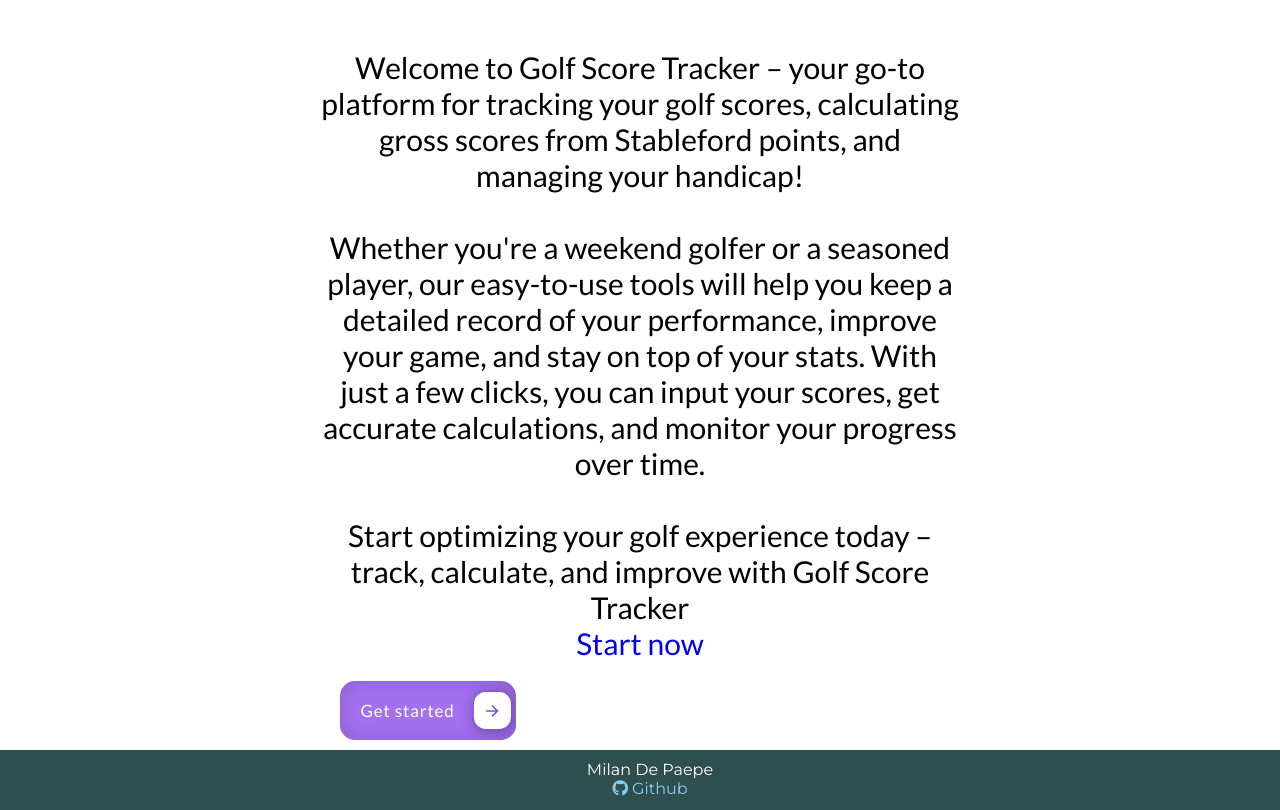
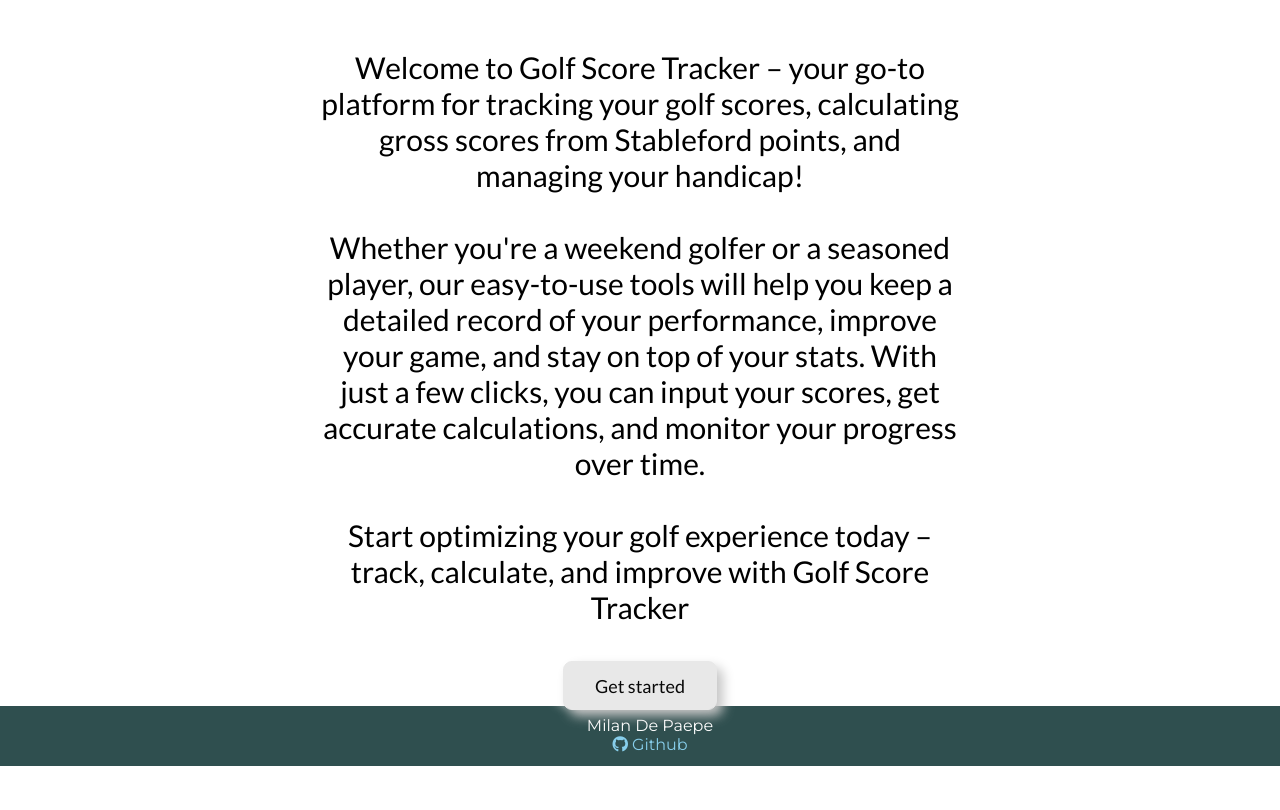
Before and after one commit to MilanDP123/golfScoreTracker, a Flask app: page / in a window 1280 px wide. Shown: the part 83-893 px from the top of the page. After the commit the page ends 849 px from the top, so only its background shows below. Run offline with Flask 3, Linux system fonts and the light colour scheme; some libraries are stand-ins or nearby versions.

Commit message:
start of database.py

```diff
--- /dev/null
+++ b/db.py
@@ -0,0 +1,42 @@
+import psycopg2 as pg
+
+
+get_strokes_query = '''SELECT course_handicap FROM handicap
+                WHERE tee ILIKE %s
+                AND lower_bound <= %s
+                AND upper_bound >= %s'''
+
+
+def execute_select_query(query, arguments):
+    conn = None
+    cur = None
+    result = None
+
+    try:
+        conn = pg.connect(
+            host='localhost',
+            dbname='golfscoretracker',
+            user='postgres',
+            port=5432)
+
+        cur = conn.cursor()
+
+        cur.execute(query, arguments)
+        result = cur.fetchone()
+
+        conn.commit()
+
+    except Exception as error:
+        print(error)
+    finally:
+        if conn is not None:
+            conn.close()
+        if cur is not None:
+            cur.close()
+
+    print(result)
+    return result[0]
+
+
+def get_strokes(tee, handicap):
+    return int(execute_select_query(get_strokes_query, (tee, handicap, handicap)))
--- a/main.py
+++ b/main.py
@@ -1,15 +1,12 @@
 from flask import Flask, redirect, url_for, render_template, request
+from db import get_strokes
 
 app = Flask(__name__)
 
 
 def calculateGross(handicap, tee, stableford_points):
-    return str(72 + getStrokes(handicap, tee) + (36 - stableford_points))
-
-
-def getStrokes(handicap, tee):
-    # get strokes from database
-    return 0
+    strokes = get_strokes(tee, handicap)
+    return str(72 + strokes + (36 - stableford_points))
 
 
 @app.route("/")
@@ -38,7 +35,7 @@ def calculate():
                                    handicap=handicap)
 
         # calculation
-        gross = calculateGross(int(handicap), tee, int(stableford_points))
+        gross = calculateGross(float(handicap), tee, int(stableford_points))
 
         return render_template("calculate.html",
                                tee=tee,
--- a/static/css/style.css
+++ b/static/css/style.css
@@ -118,63 +118,72 @@ footer a {
 
 /* Button code */
 
-.cssbuttons-io-button {
-	background: #a370f0;
-	color: white;
-	font-family: inherit;
-	padding: 0.35em;
-	padding-left: 1.2em;
-	font-size: 17px;
-	font-weight: 500;
-	border-radius: 0.9em;
-	border: none;
-	letter-spacing: 0.05em;
-	display: flex;
-	align-items: center;
-	box-shadow: inset 0 0 1.6em -0.6em #714da6;
+
+/* From Uiverse.io by shah1345 */
+.button2 {
+	display: inline-block;
+	transition: all 0.2s ease-in;
+	position: relative;
 	overflow: hidden;
-	position: relative;
-	height: 2.8em;
-	padding-right: 3.3em;
+	z-index: 1;
+	color: #090909;
+	padding: 0.7em 1.7em;
 	cursor: pointer;
-	width: 100px;
-	margin: 20px;
+	font-size: 18px;
+	border-radius: 0.5em;
+	background: #e8e8e8;
+	border: 1px solid #e8e8e8;
+	box-shadow: 6px 6px 12px #c5c5c5, -6px -6px 12px #ffffff;
 }
 
-
-#button-container {
-	text-align: center;
+.button2:active {
+	color: #666;
+	box-shadow: inset 4px 4px 12px #c5c5c5, inset -4px -4px 12px #ffffff;
 }
 
-.cssbuttons-io-button .icon {
-	background: white;
-	margin-left: 1em;
+.button2:before {
+	content: "";
 	position: absolute;
-	display: flex;
-	align-items: center;
-	justify-content: center;
-	height: 2.2em;
-	width: 2.2em;
-	border-radius: 0.7em;
-	box-shadow: 0.1em 0.1em 0.6em 0.2em #7b52b9;
-	right: 0.3em;
-	transition: all 0.3s;
+	left: 50%;
+	transform: translateX(-50%) scaleY(1) scaleX(1.25);
+	top: 100%;
+	width: 140%;
+	height: 180%;
+	background-color: rgba(0, 0, 0, 0.05);
+	border-radius: 50%;
+	display: block;
+	transition: all 0.5s 0.1s cubic-bezier(0.55, 0, 0.1, 1);
+	z-index: -1;
 }
 
-.cssbuttons-io-button:hover .icon {
-	width: calc(100% - 0.6em);
+.button2:after {
+	content: "";
+	position: absolute;
+	left: 55%;
+	transform: translateX(-50%) scaleY(1) scaleX(1.45);
+	top: 180%;
+	width: 160%;
+	height: 190%;
+	background-color: #009087;
+	border-radius: 50%;
+	display: block;
+	transition: all 0.5s 0.1s cubic-bezier(0.55, 0, 0.1, 1);
+	z-index: -1;
 }
 
-.cssbuttons-io-button .icon svg {
-	width: 1.1em;
-	transition: transform 0.3s;
-	color: #7b52b9;
+.button2:hover {
+	color: #ffffff;
+	border: 1px solid #009087;
 }
 
-.cssbuttons-io-button:hover .icon svg {
-	transform: translateX(0.1em);
+.button2:hover:before {
+	top: -35%;
+	background-color: #009087;
+	transform: translateX(-50%) scaleY(1.3) scaleX(0.8);
 }
 
-.cssbuttons-io-button:active .icon {
-	transform: scale(0.95);
+.button2:hover:after {
+	top: -45%;
+	background-color: #009087;
+	transform: translateX(-50%) scaleY(1.3) scaleX(0.8);
 }
--- a/templates/index.html
+++ b/templates/index.html
@@ -10,25 +10,9 @@ Golf Score Tracker
 	<br>
 	<p>Start optimizing your golf experience today – track, calculate, and improve with Golf Score Tracker</p>
 
-	<a class="myButton" href="{{ url_for('calculate') }}">Start now</a>
-	<div id="button-container">
-	<a href="{{ url_for('calculate') }}" class="cssbuttons-io-button">
-		Get started
-		<div class="icon">
-			<svg
-				height="24"
-				width="24"
-				viewBox="0 0 24 24"
-				xmlns="http://www.w3.org/2000/svg"
-				>
-				<path d="M0 0h24v24H0z" fill="none"></path>
-				<path
-					d="M16.172 11l-5.364-5.364 1.414-1.414L20 12l-7.778 7.778-1.414-1.414L16.172 13H4v-2z"
-					fill="currentColor"
-				></path>
-			</svg>
-		</div>
-	</a>
-	</div>
+	<br>
+	<a class="button2" href="{{ url_for('calculate') }}">Get started</a>
+
+
 </div>
 {% endblock %}
```
Also changed, not shown: Handicap table updated.csv (added, +66 -0 lines).
